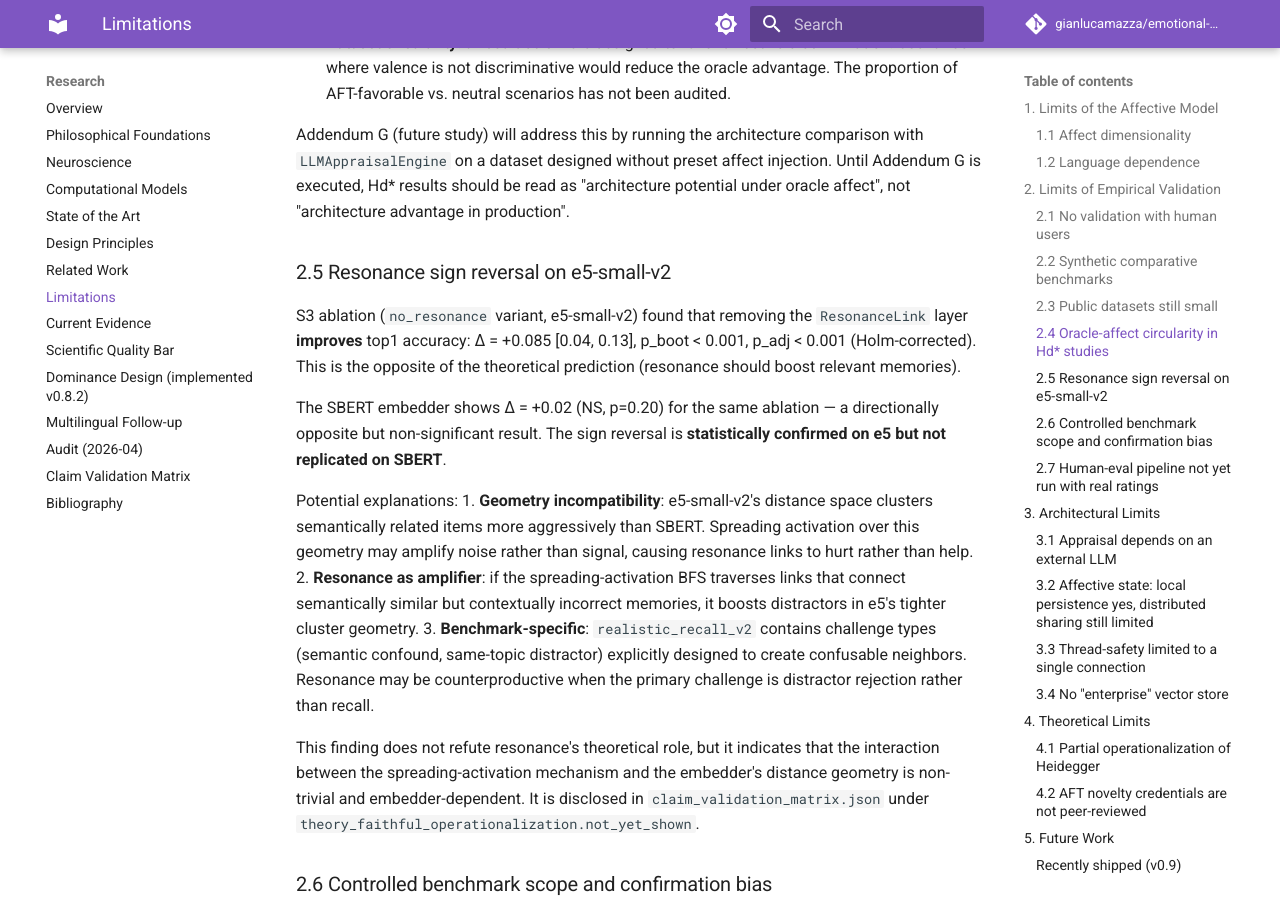
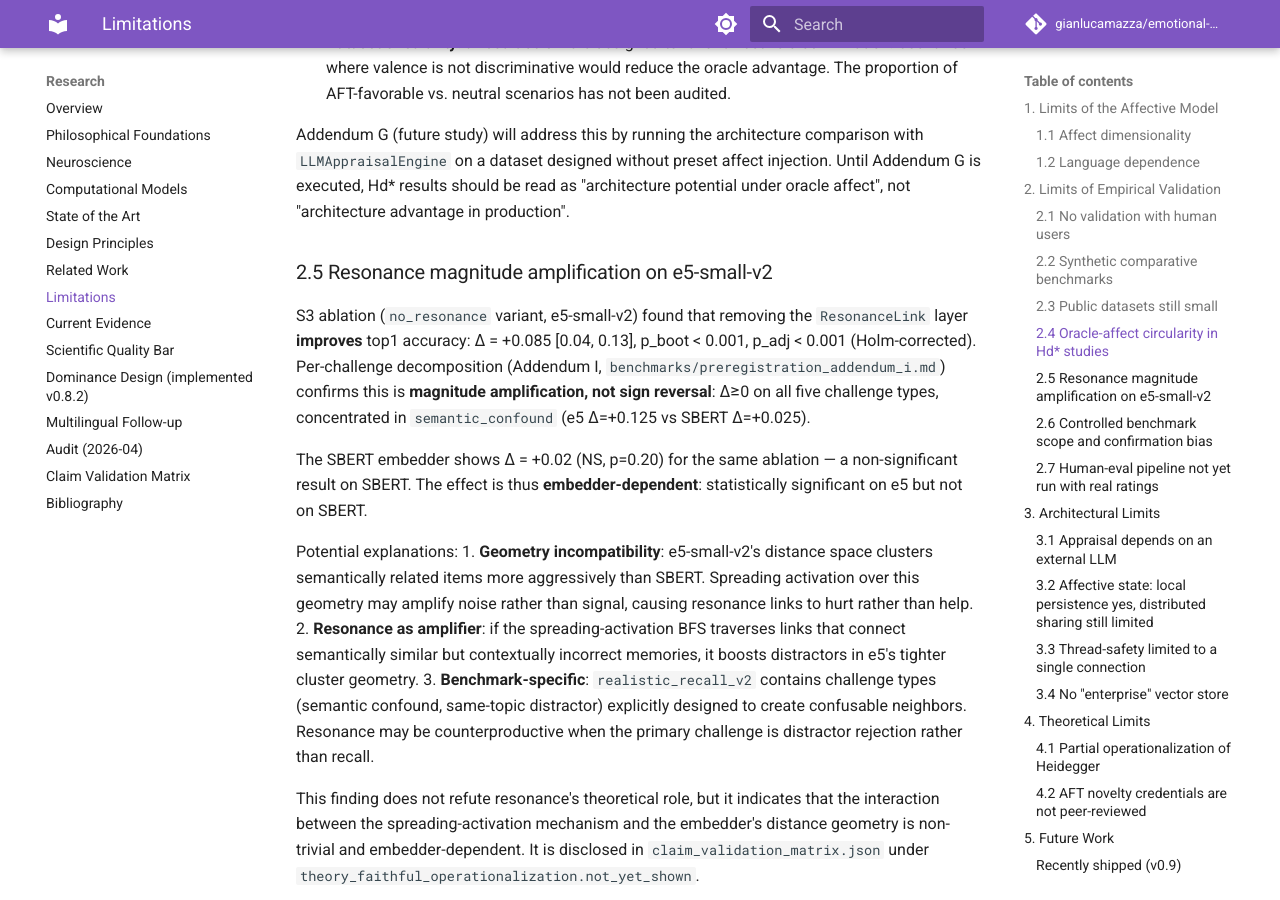
Before and after one commit to gianlucamazza/emotional-memory, an MkDocs documentation site: the page built from docs/research/08_limitations.md, in a window 1280 px wide and 900 px high, scrolled down 3106 px. Built offline with MkDocs 1.6.1 and Material for MkDocs 9.7.7, drawn with Linux system fonts in a browser that asks for light colours; comment, search, counter and statistics services are not loaded; some of the changed text lies outside the part shown.

Commit message:
docs: close Add. I framing leakage + Add. J under-citation, sync codemeta DOI
Post-audit cleanup (no functional change):
- 08_limitations §2.5 renamed Sign-Reversal → Magnitude-Amplification (Add. I)
- ROADMAP L78/L111: Hb sign-reversal "open" wording corrected (#29 closed)
- CHANGELOG [Unreleased]: add Research section with Add. I + Add. J entries
- README LoCoMo row + honest-negative bullet: cite Hj1 FAIL + Add. J closure
- claim_validation_matrix replayable.next_study: per-task tuning line closed
- preregistration_addendum_i.md title: Magnitude-Amplification Decomposition
- ARXIV_CHECKLIST: sign-reversal → magnitude amplification
- audit_2026-04 counts (5→7 addenda, 6→7 claims), Gate 1 snapshot updated
- codemeta.json relatedLink: stale v0.7.x DOI synced to v0.9.0 (20040352)

Co-Authored-By: Claude Opus 4.7 <noreply@anthropic.com>

```diff
--- a/benchmarks/preregistration_addendum_i.md
+++ b/benchmarks/preregistration_addendum_i.md
@@ -1,10 +1,10 @@
-# Pre-registration Addendum I — Sign-Reversal Decomposition: e5 × no_resonance
+# Pre-registration Addendum I — Resonance Magnitude-Amplification Decomposition: e5 × no_resonance
 
 **Date written:** 2026-05-06
 **Protocol version:** addendum_i_v1
 **Parent pre-regs:** `benchmarks/preregistration_addendum_v3.md` (S3),
 `benchmarks/preregistration_addendum_s3_closure.md` (Hb FAIL closure)
-**Closes:** #29 (sign-reversal investigation)
+**Closes:** #29 (magnitude-amplification investigation)
 
 > **Epistemic status:** This is a **post-hoc analysis document**, not a strict
 > pre-registration. The committed result files
--- a/codemeta.json
+++ b/codemeta.json
@@ -57,6 +57,6 @@
   "applicationCategory": "Scientific/Engineering :: Artificial Intelligence",
   "relatedLink": [
     "https://gianlucamazza.github.io/emotional-memory",
-    "https://doi.org/10.5281/zenodo.19972284"
+    "https://doi.org/10.5281/zenodo.20040352"
   ]
 }
--- a/docs/research/08_limitations.md
+++ b/docs/research/08_limitations.md
@@ -139,16 +139,18 @@ with `LLMAppraisalEngine` on a dataset designed without preset affect injection.
 Until Addendum G is executed, Hd* results should be read as "architecture potential
 under oracle affect", not "architecture advantage in production".
 
-### 2.5 Resonance sign reversal on e5-small-v2
+### 2.5 Resonance magnitude amplification on e5-small-v2
 
 S3 ablation (`no_resonance` variant, e5-small-v2) found that removing the
 `ResonanceLink` layer **improves** top1 accuracy: Δ = +0.085 [0.04, 0.13],
-p_boot < 0.001, p_adj < 0.001 (Holm-corrected). This is the opposite of the
-theoretical prediction (resonance should boost relevant memories).
+p_boot < 0.001, p_adj < 0.001 (Holm-corrected). Per-challenge decomposition
+(Addendum I, `benchmarks/preregistration_addendum_i.md`) confirms this is
+**magnitude amplification, not sign reversal**: Δ≥0 on all five challenge
+types, concentrated in `semantic_confound` (e5 Δ=+0.125 vs SBERT Δ=+0.025).
 
 The SBERT embedder shows Δ = +0.02 (NS, p=0.20) for the same ablation — a
-directionally opposite but non-significant result. The sign reversal is
-**statistically confirmed on e5 but not replicated on SBERT**.
+non-significant result on SBERT.  The effect is thus **embedder-dependent**:
+statistically significant on e5 but not on SBERT.
 
 Potential explanations:
 1. **Geometry incompatibility**: e5-small-v2's distance space clusters semantically
--- a/docs/research/claim_validation_matrix.json
+++ b/docs/research/claim_validation_matrix.json
@@ -126,7 +126,7 @@
       "allowed_public_wording": "AFT helps on replayable multi-session memory tasks (v2, N=200, SBERT: AFT top1=0.53 vs naive_cosine=0.33, Δ=+0.21 [0.15,0.27], p<0.001; e5-small-v2: AFT top1=0.50 vs 0.34, Δ=+0.16 [0.09,0.22], p<0.001).",
       "current_evidence": "Realistic replay v2 (50 scenarios, 200 queries, 5 challenge types × 40). SBERT bge-small-en: AFT top1=0.53 vs naive_cosine=0.33, Δ=+0.205 [0.150,0.265], p_bootstrap<0.001, d=0.49. e5-small-v2: AFT top1=0.50 vs naive_cosine=0.34, Δ=+0.155 [0.090,0.225], p_bootstrap<0.001, d=0.31. Advantage holds on both embedder classes. Architecture attribution confirmed: Hd1 PASS (Addendum D, seed=1, 2026-04-27); Gate 3 CLOSED.",
       "not_yet_shown": "General superiority on external open-domain QA (LoCoMo Gate 1 FAIL — AFT F1=0.168 vs naive_rag=0.271) or completed human/ecological validation. Generalization beyond affect-discriminative scenarios: v2 benchmark has 4/5 challenge types where AFT signals are theoretically relevant by design; advantage on valence-neutral tasks is not established.",
-      "next_study": "Execute human-evaluation pilot; investigate per-task retrieval-weight tuning for factual QA.",
+      "next_study": "Execute human-evaluation pilot. Per-task retrieval-weight tuning closed by Hj1 FAIL (Add. J).",
       "evidence_refs": [
         "benchmarks/realistic/runner.py",
         "tests/test_realistic_benchmark.py"
```
Also changed, not shown: other parts of docs/research/08_limitations.md (+1 -1 lines), CHANGELOG.md (+13 -0 lines), README.md (+5 -2 lines), ROADMAP.md (+2 -2 lines), docs/research/audit_2026-04.md (+4 -4 lines), paper/ARXIV_CHECKLIST.md (+1 -1 lines).
